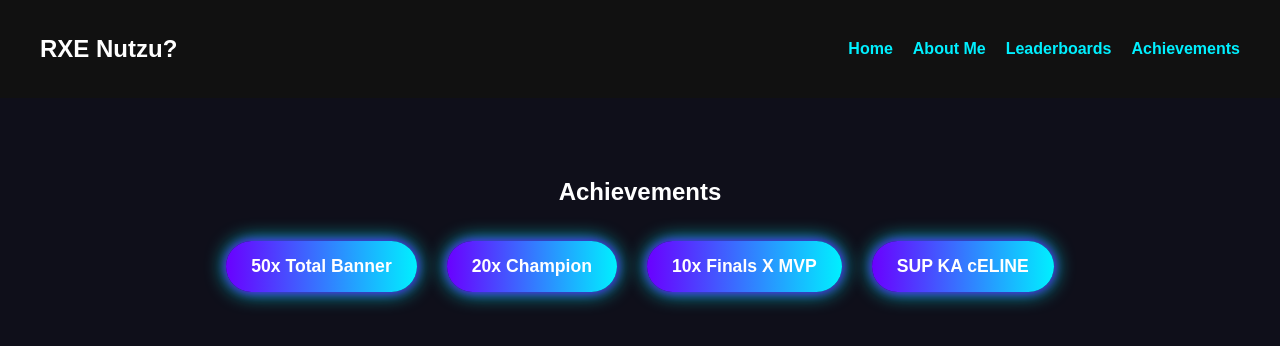
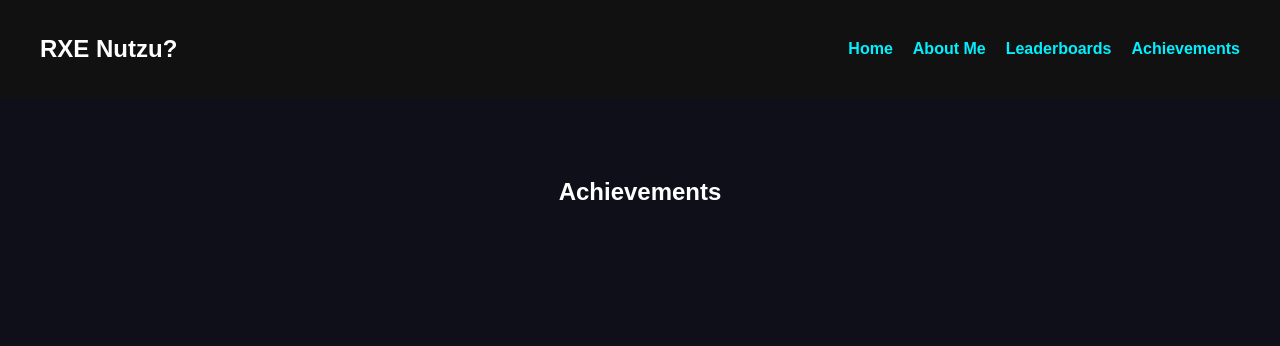
Before and after one commit to yucenxessss/Nutz, a plain HTML site: page achievements.html in a window 1280 px wide. Drawn offline with Linux system fonts and the light colour scheme.

Commit message:
Update achievements.html

```diff
--- a/achievements.html
+++ b/achievements.html
@@ -18,31 +18,23 @@
 
 <section>
     <h1>Achievements</h1>
-
     <div id="achievementsContainer"></div>
 </section>
 
 <script>
 function loadAchievements() {
     const container = document.getElementById("achievementsContainer");
-
-    let achievements = JSON.parse(localStorage.getItem("achievements"));
-    if (!achievements) {
-        achievements = [
-            "50x Total Banner",
-            "20x Champion",
-            "10x Finals X MVP",
-            "SUP KA cELINE"
-        ];
-        localStorage.setItem("achievements", JSON.stringify(achievements));
-    }
+    const achievements = JSON.parse(localStorage.getItem("achievements")) || [];
 
     container.innerHTML = "";
 
     achievements.forEach(a => {
         const div = document.createElement("div");
-        div.className = "badge";  // THIS applies your badge CSS
-        div.innerText = a;
+        div.className = "achievement-card";
+        div.innerHTML = `
+            <img src="${a.image}">
+            <p>${a.title}</p>
+        `;
         container.appendChild(div);
     });
 }
```
